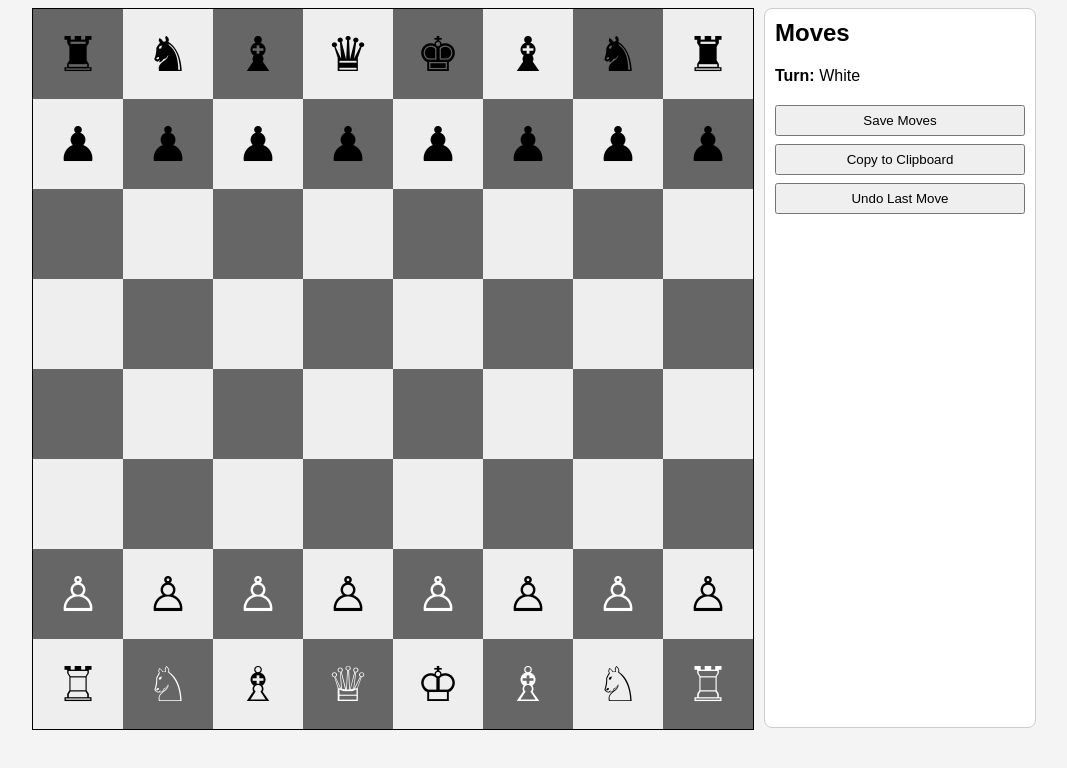
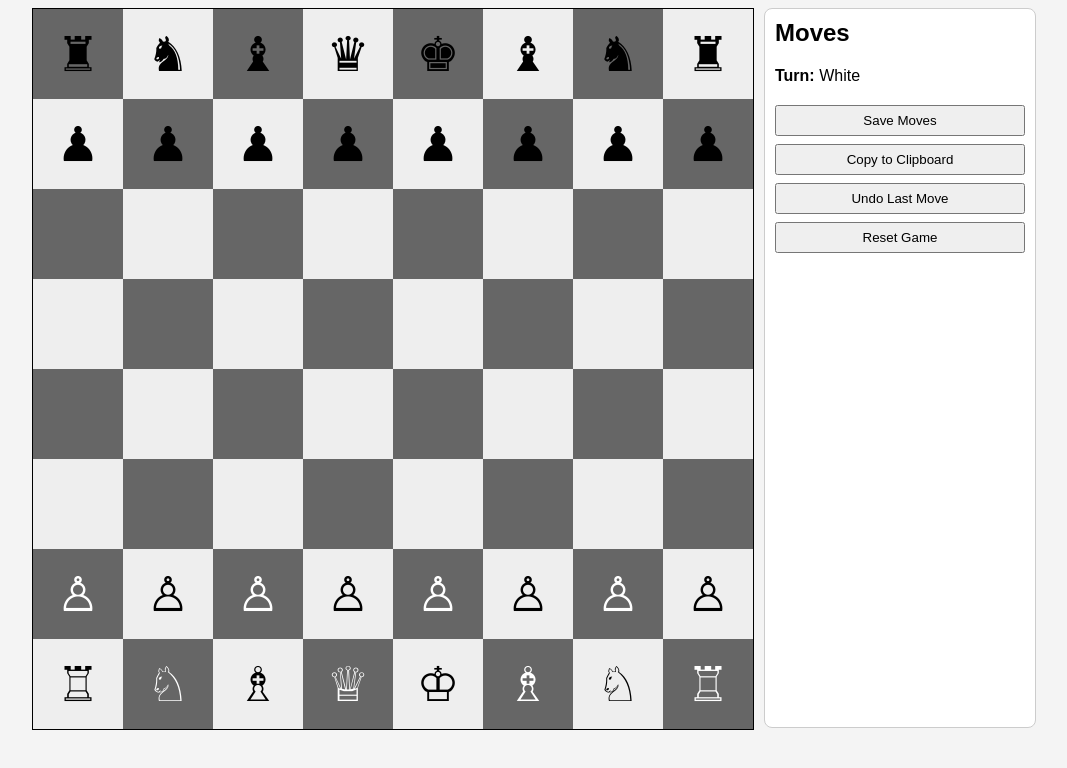
Before and after one commit to WebProjectsHub/Gamehub, a plain HTML site: page ChessGame/WebChess.html in a window 1280 px wide. Shown: the whole page, without its empty margins (106-1173 px from the left). Drawn offline with Linux system fonts and the light colour scheme; no server answers; a web font is replaced by a local one.

Commit message:
Add files via upload

```diff
--- a/ChessGame/ChessGame_v4.js
+++ b/ChessGame/ChessGame_v4.js
@@ -147,4 +147,17 @@ if (typeof gameRef !== "undefined") {
     });
 }
 
+
+function resetGame() {
+    game.reset();                 // reset chess.js to initial position
+    moveList.innerHTML = "";      // clear move list UI
+    renderBoard();                // redraw board
+    updateTurnDisplay();          // show White's turn again
+    syncGameToFirebase();         // 🔥 push reset state to Firebase
+}
+
+
+
+
+
 renderBoard();
--- a/ChessGame/WebChess.html
+++ b/ChessGame/WebChess.html
@@ -23,6 +23,7 @@
  			<button onclick="downloadMoves()">Save Moves</button><br>
 			<button onclick="copyMoves()">Copy to Clipboard</button>
 			<button onclick="undoMove()">Undo Last Move</button>
+			<button onclick="resetGame()">Reset Game</button>
 		</div>
 	</div>
 	<!---END Move records-->
```
